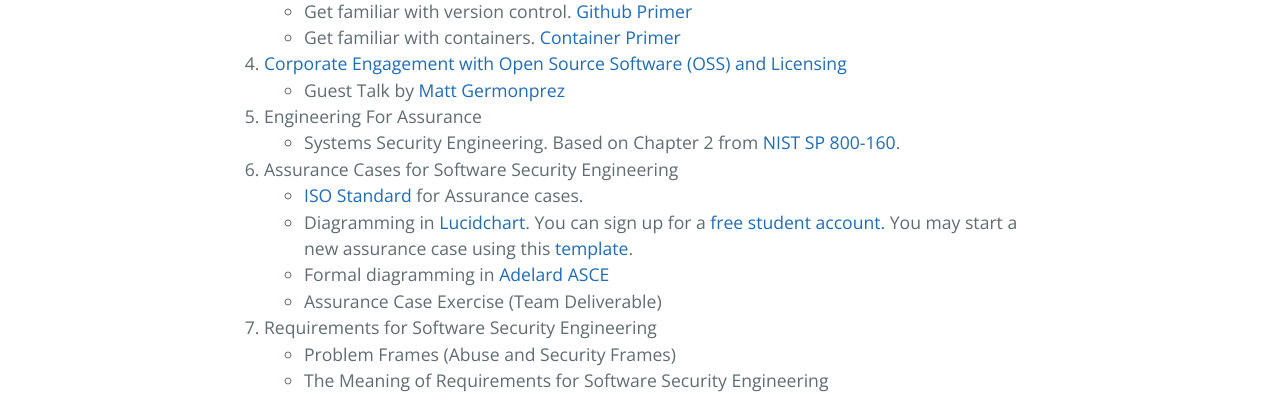
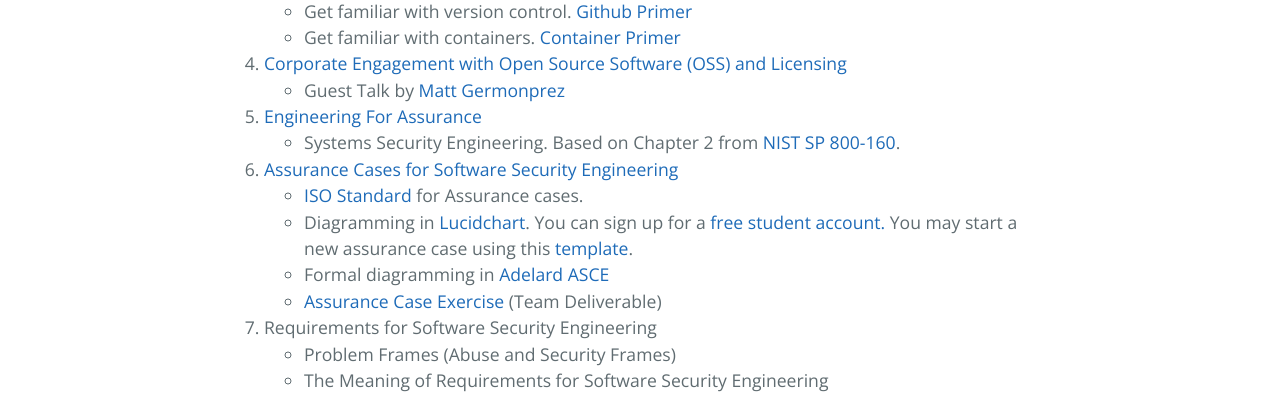
Before and after one commit to robinagandhi/swa, a Jekyll site: the page built from index.md, in a window 1280 px wide. Shown: the part 637-1034 px from the top of the page. Built offline with Jekyll 4.4.1, drawn with Linux system fonts in a browser that asks for light colours; some of the changed lines change nothing that is shown.

Commit message:
links updated

```diff
--- a/index.md
+++ b/index.md
@@ -14,13 +14,13 @@
   - Get familiar with containers. [Container Primer](https://robinagandhi.github.io/swa/pages/containers.html)
 1. [Corporate Engagement with Open Source Software (OSS) and Licensing](https://robinagandhi.github.io/swa/slides/lecture-0-1/corporate-participation-with-oss-communities.pdf)
   * Guest Talk by [Matt Germonprez](http://www.unomaha.edu/college-of-information-science-and-technology/about/faculty-staff/matt-germonprez.php)
-1. Engineering For Assurance
+1. [Engineering For Assurance](https://robinagandhi.github.io/swa/slides/lecture-1/systems-security-engineering.html)
   * Systems Security Engineering. Based on Chapter 2 from [NIST SP 800-160](http://nvlpubs.nist.gov/nistpubs/SpecialPublications/NIST.SP.800-160.pdf).
-1. Assurance Cases for Software Security Engineering
+1. [Assurance Cases for Software Security Engineering](https://robinagandhi.github.io/swa/slides/lecture-2/assurance-case.html)
   * [ISO Standard](https://unomaha.on.worldcat.org/oclc/772089071?databaseList=638) for Assurance cases.
   * Diagramming in [Lucidchart](https://www.lucidchart.com/). You can sign up for a [free student account.](https://www.lucidchart.com/users/education/registerLevel?tP=1&t4=A&t10=A) You may start a new assurance case using this [template](https://www.lucidchart.com/invitations/accept/e8d3aac4-e62b-4fa0-9fd1-c2cf6a6d318d).
   * Formal diagramming in [Adelard ASCE](https://www.adelard.com/asce/choosing-asce/index.html)
-  * Assurance Case Exercise (Team Deliverable)
+  * [Assurance Case Exercise](https://robinagandhi.github.io/swa/slides/lecture-2/assurance-case-exercise.html) (Team Deliverable)
 1. Requirements for Software Security Engineering
   * Problem Frames (Abuse and Security Frames)
   * The Meaning of Requirements for Software Security Engineering
```
